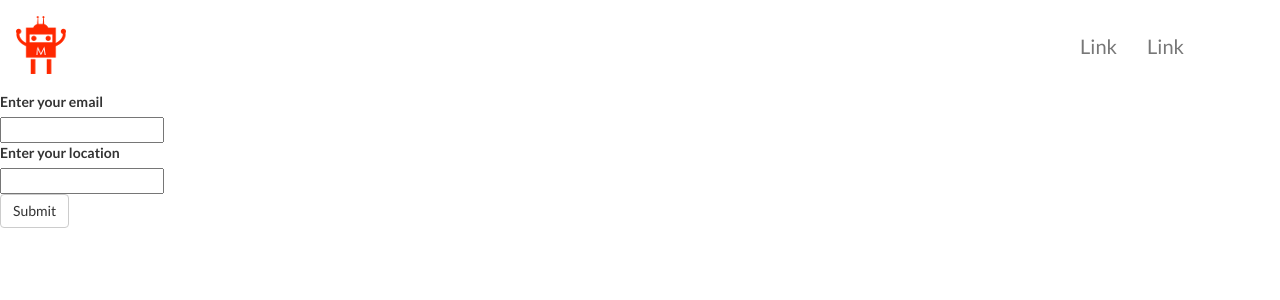
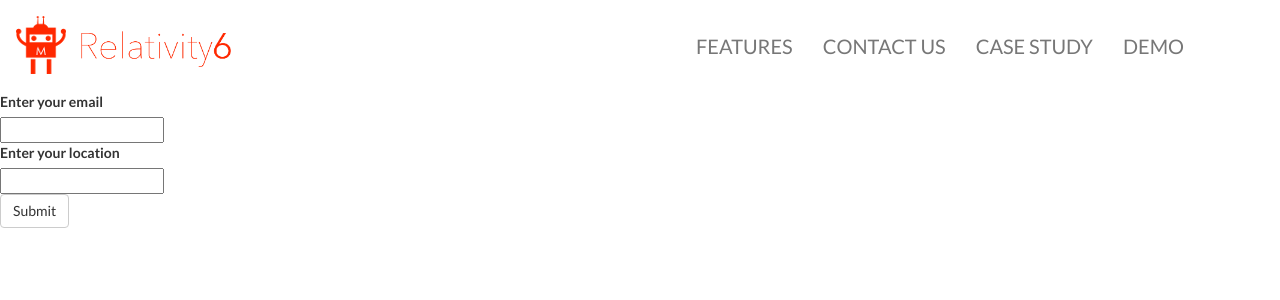
Before and after one commit to jvald8/relativity6-marketing, a Node server app: page /demo in a window 1280 px wide. Shown: the top 300 px of the page. Run offline with Node 20, Linux system fonts and the light colour scheme.

Commit message:
demo page header

```diff
--- a/public/views/demo.pug
+++ b/public/views/demo.pug
@@ -24,13 +24,19 @@
 					span(class="icon-bar")
 					span(class="icon-bar")
 				a(class="navbar-brand", href="#")
-					img(alt="Brand", class="img-responsive", src="../assets/marvin_logo_small.png")
+					img(alt="Brand-Img", class="img-responsive", src="../assets/marvin_logo_small.png")
+				a(class="navbar-brand", href="#")
+					img(alt="Brand-Text", class="img-responsive brand-text", src="../assets/relativity6-text-logo.png")
 			div(class="collapse navbar-collapse", id="bs-example-navbar-collapse-1")
 				ul(class="nav navbar-nav pull-right navbar-links-right")
-					li()
-						a(href="#")= "Link"
 					li
-						a(href="#")= "Link"
+						a(href="/features", class="text-uppercase")= "Features"
+					li
+						a(href="/contact-us", class="text-uppercase")= "Contact Us"
+					li
+						a(href="/case-study", class="text-uppercase")= "Case Study"
+					li
+						a(href="/demo", class="text-uppercase")= "Demo"
 	form(action="/api/sendForm/", method="POST")
 		label= "Enter your email"
 		br
```
